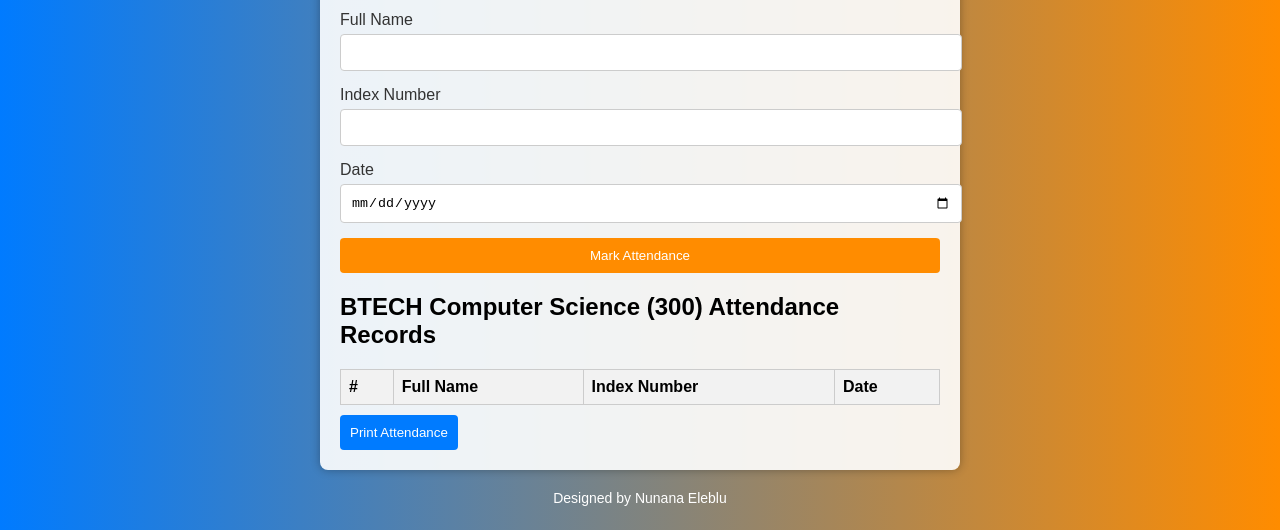
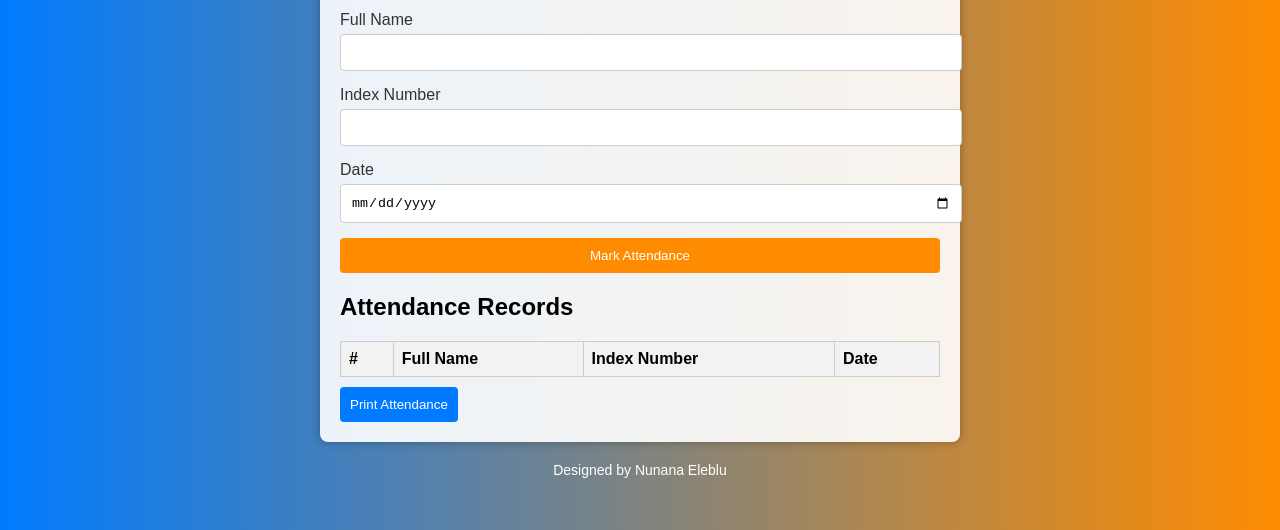
Before and after one commit to BlusMotif/Digital-Attendance-System, a plain HTML site: page index.html in a window 1280 px wide. Shown: the part 270-800 px from the top of the page. Drawn offline with nearby package versions, Linux system fonts and the light colour scheme.

Commit message:
Update index.html

```diff
--- a/index.html
+++ b/index.html
@@ -113,7 +113,7 @@
         </form>
 
         <div id="attendance-list">
-            <h2>BTECH Computer Science (300) Attendance Records</h2>
+            <h2>Attendance Records</h2>
             <table id="records-table">
                 <thead>
                     <tr>
```
